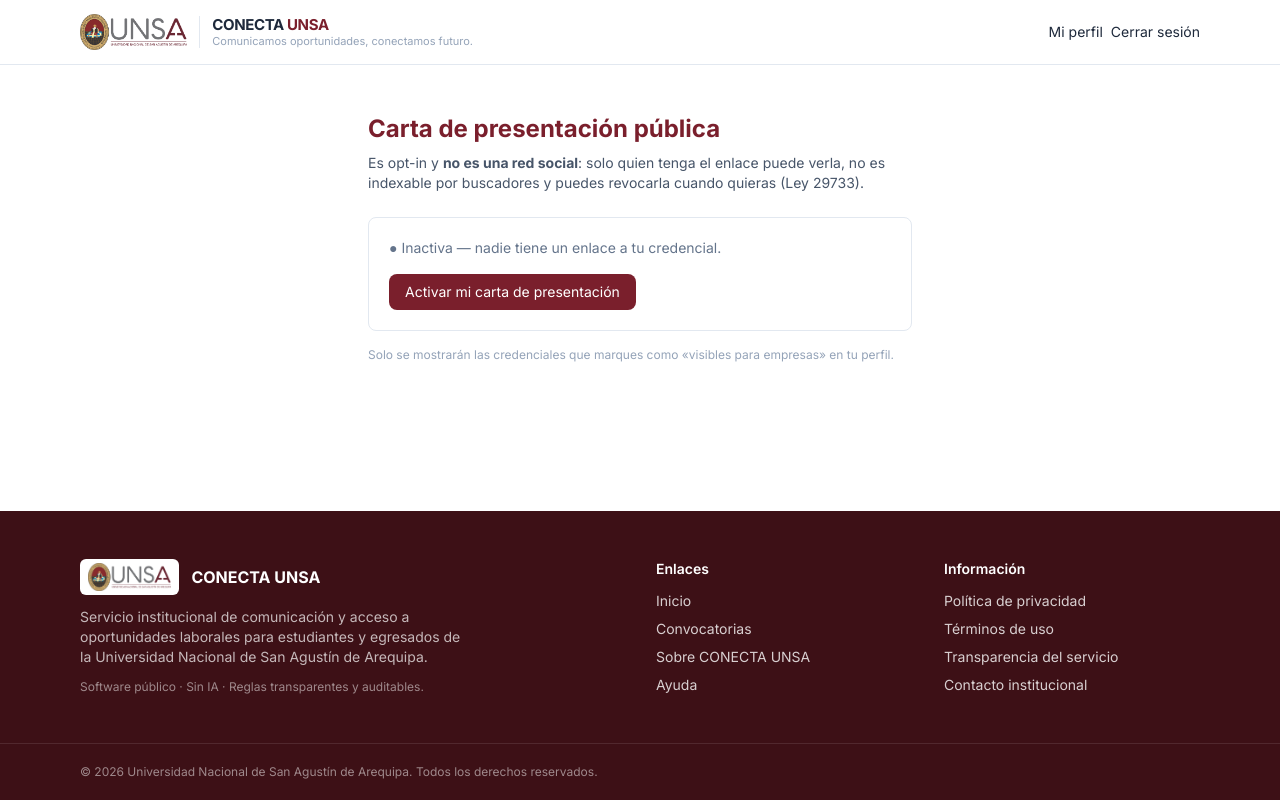
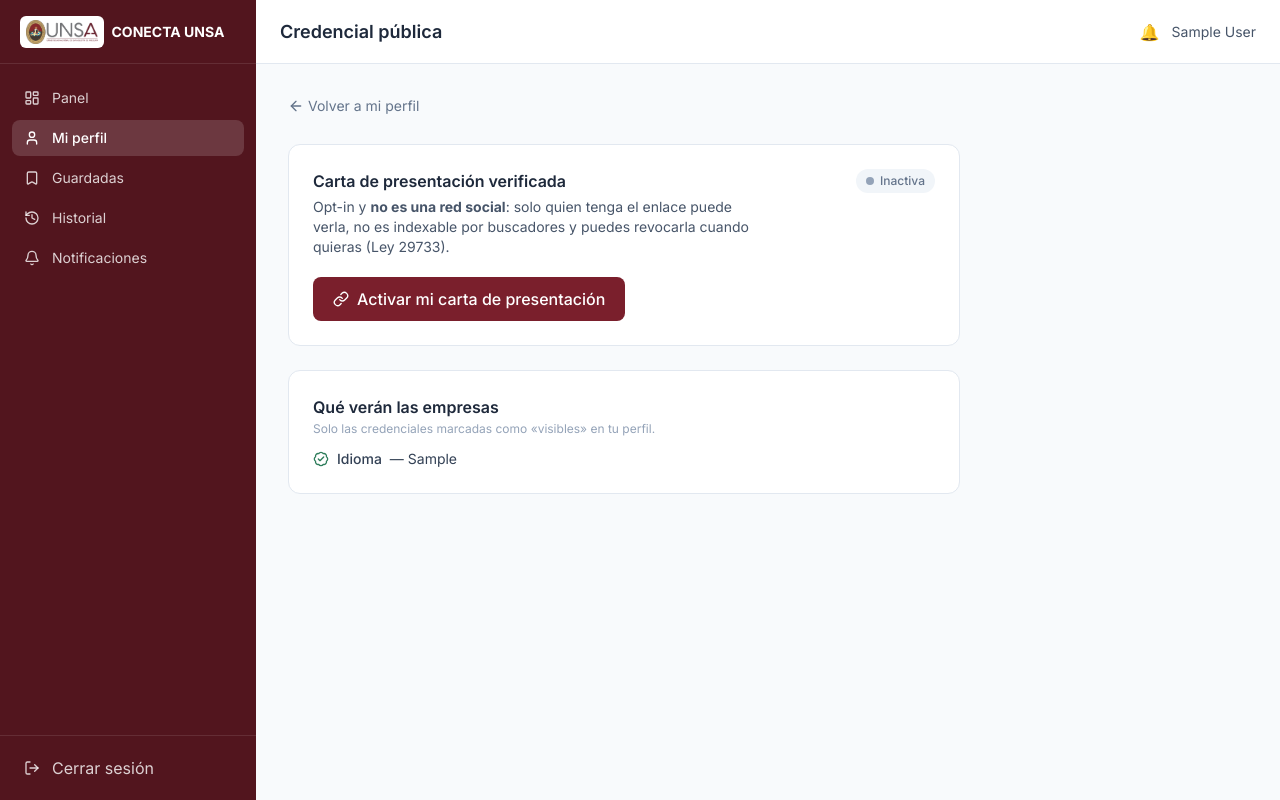
Before and after one commit to Cristhianepcc/conecta-unsa, a Django app: page /usuarios/perfil/credencial-publica/ in a window 1280 px wide. Run offline with Django 5.2, Linux system fonts and the light colour scheme; a user stored in the database is signed in; data comes from the database, SQL or seed files in the repository; tables that the repository leaves empty hold one stand-in row (values such as "Sample post"); some libraries are stand-ins or nearby versions.

Commit message:
feat(07/08-ux): credencial publica en shell (copiar enlace + preview) y notificaciones con iconos
- credencial_config: dashboard shell, switch activa/inactiva, copiar enlace (Alpine),
  'ver como la ven', y preview de credenciales visibles/ocultas
- notificaciones/lista reusa _fila.html (icono por tipo + estado no leida), DRY con el dropdown
- 126 tests verdes

```diff
--- a/apps/usuarios/templates/usuarios/credencial_config.html
+++ b/apps/usuarios/templates/usuarios/credencial_config.html
@@ -1,49 +1,86 @@
-{% extends "base.html" %}
+{% extends "dashboard_base.html" %}
 
 {% block title %}Mi credencial pública — CONECTA UNSA{% endblock %}
+{% block dashboard_title %}Credencial pública{% endblock %}
+{% block sidebar_items %}{% include "usuarios/_sidebar_egresado.html" with seccion="perfil" %}{% endblock %}
 
-{% block nav %}
-  <a href="{% url 'usuarios:perfil' %}" class="hover:underline">Mi perfil</a>
-  <a href="{% url 'usuarios:logout' %}" class="hover:underline">Cerrar sesión</a>
-{% endblock %}
+{% block dashboard_content %}
+<div class="max-w-2xl space-y-6">
+  <a href="{% url 'usuarios:perfil' %}" class="inline-flex items-center gap-1 text-sm text-slate-500 hover:text-granate-700">
+    <i data-lucide="arrow-left" class="w-4 h-4"></i> Volver a mi perfil
+  </a>
 
-{% block content %}
-<section class="max-w-xl mx-auto px-4 py-12">
-  <h1 class="text-2xl font-bold text-granate-700">Carta de presentación pública</h1>
-  <p class="mt-2 text-sm text-slate-600">
-    Es opt-in y <strong>no es una red social</strong>: solo quien tenga el enlace puede verla,
+  <div class="rounded-xl border border-slate-200 bg-white p-6">
+    <div class="flex items-start justify-between gap-4">
+      <div>
+        <h2 class="font-semibold text-slate-800">Carta de presentación verificada</h2>
+        <p class="mt-1 text-sm text-slate-600 max-w-md">
+          Opt-in y <strong>no es una red social</strong>: solo quien tenga el enlace puede verla,
           no es indexable por buscadores y puedes revocarla cuando quieras (Ley 29733).
         </p>
+      </div>
+      <span class="shrink-0 inline-flex items-center gap-1.5 text-xs font-medium rounded-full px-2.5 py-1
+        {% if talento.cred_activa %}bg-exito/10 text-exito{% else %}bg-slate-100 text-slate-500{% endif %}">
+        <span class="h-2 w-2 rounded-full {% if talento.cred_activa %}bg-exito{% else %}bg-slate-400{% endif %}"></span>
+        {% if talento.cred_activa %}Activa{% else %}Inactiva{% endif %}
+      </span>
+    </div>
 
-  <div class="mt-6 rounded-lg border border-slate-200 p-5">
     {% if talento.cred_activa %}
-      <p class="text-sm text-exito font-medium">● Activa</p>
-      <p class="mt-2 text-sm">Tu enlace:
-        <a href="{% url 'usuarios:credencial_publica' talento.cred_slug %}"
-           class="text-granate-700 underline break-all">
-          {{ request.scheme }}://{{ request.get_host }}{% url 'usuarios:credencial_publica' talento.cred_slug %}
+    <div class="mt-5" x-data="{ copiado: false, url: window.location.origin + '{% url 'usuarios:credencial_publica' talento.cred_slug %}' }">
+      <label class="text-xs text-slate-400">Tu enlace público</label>
+      <div class="mt-1 flex items-center gap-2">
+        <input type="text" readonly :value="url"
+               class="flex-1 min-w-0 border border-slate-300 rounded-lg px-3 py-2 text-sm bg-slate-50 text-slate-600">
+        <button type="button"
+                @click="navigator.clipboard.writeText(url); copiado=true; setTimeout(()=>copiado=false,1500)"
+                class="shrink-0 inline-flex items-center gap-1.5 rounded-lg bg-granate-700 px-3 py-2 text-sm font-medium text-white hover:bg-granate-800">
+          <i data-lucide="copy" class="w-4 h-4"></i> <span x-text="copiado ? '¡Copiado!' : 'Copiar'"></span>
+        </button>
+      </div>
+      <div class="mt-4 flex flex-wrap gap-3">
+        <a href="{% url 'usuarios:credencial_publica' talento.cred_slug %}" target="_blank"
+           class="inline-flex items-center gap-1.5 rounded-lg border border-slate-300 px-4 py-2 text-sm font-medium text-slate-700 hover:bg-slate-50">
+          <i data-lucide="external-link" class="w-4 h-4"></i> Ver cómo la ven
         </a>
-      </p>
-      <form method="post" class="mt-4">
+        <form method="post">
           {% csrf_token %}
           <button name="accion" value="revocar"
-                class="rounded-lg border border-peligro text-peligro px-4 py-2 text-sm hover:bg-peligro/5">
-          Revocar enlace
+                  class="inline-flex items-center gap-1.5 rounded-lg border border-peligro px-4 py-2 text-sm font-medium text-peligro hover:bg-peligro/5">
+            <i data-lucide="link-2-off" class="w-4 h-4"></i> Revocar enlace
           </button>
         </form>
+      </div>
+    </div>
     {% else %}
-      <p class="text-sm text-slate-500">● Inactiva — nadie tiene un enlace a tu credencial.</p>
-      <form method="post" class="mt-4">
+    <form method="post" class="mt-5">
       {% csrf_token %}
       <button name="accion" value="activar"
-                class="rounded-lg bg-granate-700 px-4 py-2 text-white text-sm hover:bg-granate-800">
-          Activar mi carta de presentación
+              class="inline-flex items-center gap-2 rounded-lg bg-granate-700 px-5 py-2.5 font-medium text-white hover:bg-granate-800">
+        <i data-lucide="link" class="w-4 h-4"></i> Activar mi carta de presentación
       </button>
     </form>
     {% endif %}
   </div>
-  <p class="mt-4 text-xs text-slate-400">
-    Solo se mostrarán las credenciales que marques como «visibles para empresas» en tu perfil.
-  </p>
-</section>
+
+  <!-- Qué se mostrará -->
+  <div class="rounded-xl border border-slate-200 bg-white p-6">
+    <h3 class="font-semibold text-slate-800">Qué verán las empresas</h3>
+    <p class="text-xs text-slate-400 mt-0.5">Solo las credenciales marcadas como «visibles» en tu perfil.</p>
+    <ul class="mt-3 space-y-2 text-sm">
+      {% for c in visibles %}
+      <li class="flex items-center gap-2 text-slate-700">
+        {% if c.verificada %}<i data-lucide="badge-check" class="w-4 h-4 text-exito"></i>{% else %}<i data-lucide="circle-dot" class="w-4 h-4 text-slate-400"></i>{% endif %}
+        <span class="font-medium">{{ c.get_tipo_display }}</span> — {{ c.detalle }}
+      </li>
+      {% empty %}
+      <li class="text-slate-400">No has marcado ninguna credencial como visible todavía.</li>
+      {% endfor %}
+    </ul>
+    {% if ocultas %}
+    <p class="mt-3 text-xs text-slate-400">{{ ocultas }} credencial{{ ocultas|pluralize:"es" }} oculta{{ ocultas|pluralize }} ·
+      <a href="{% url 'usuarios:perfil' %}" class="text-granate-700 underline">gestionar visibilidad</a></p>
+    {% endif %}
+  </div>
+</div>
 {% endblock %}
--- a/apps/usuarios/views.py
+++ b/apps/usuarios/views.py
@@ -282,7 +282,15 @@ def credencial_config(request):
             revocar_credencial_publica(talento)
             messages.info(request, "Credencial pública revocada.")
         return redirect("usuarios:credencial_config")
-    return render(request, "usuarios/credencial_config.html", {"talento": talento})
+    return render(
+        request,
+        "usuarios/credencial_config.html",
+        {
+            "talento": talento,
+            "visibles": talento.credenciales.filter(visible_para_empresas=True),
+            "ocultas": talento.credenciales.filter(visible_para_empresas=False).count(),
+        },
+    )
 
 
 def credencial_publica(request, slug):
```
Also changed, not shown: apps/notificaciones/templates/notificaciones/lista.html (+6 -5 lines). Lines whose indentation alone changed are shown as unchanged.
